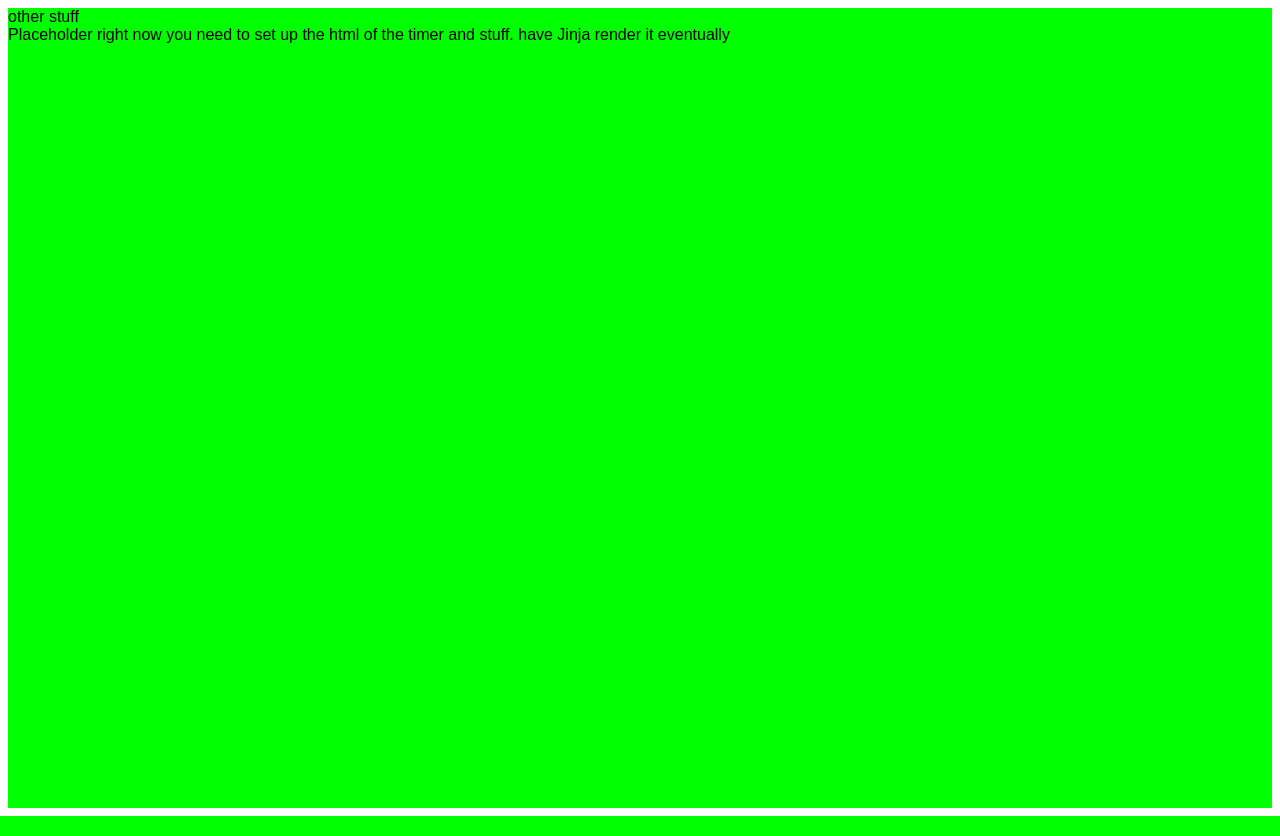
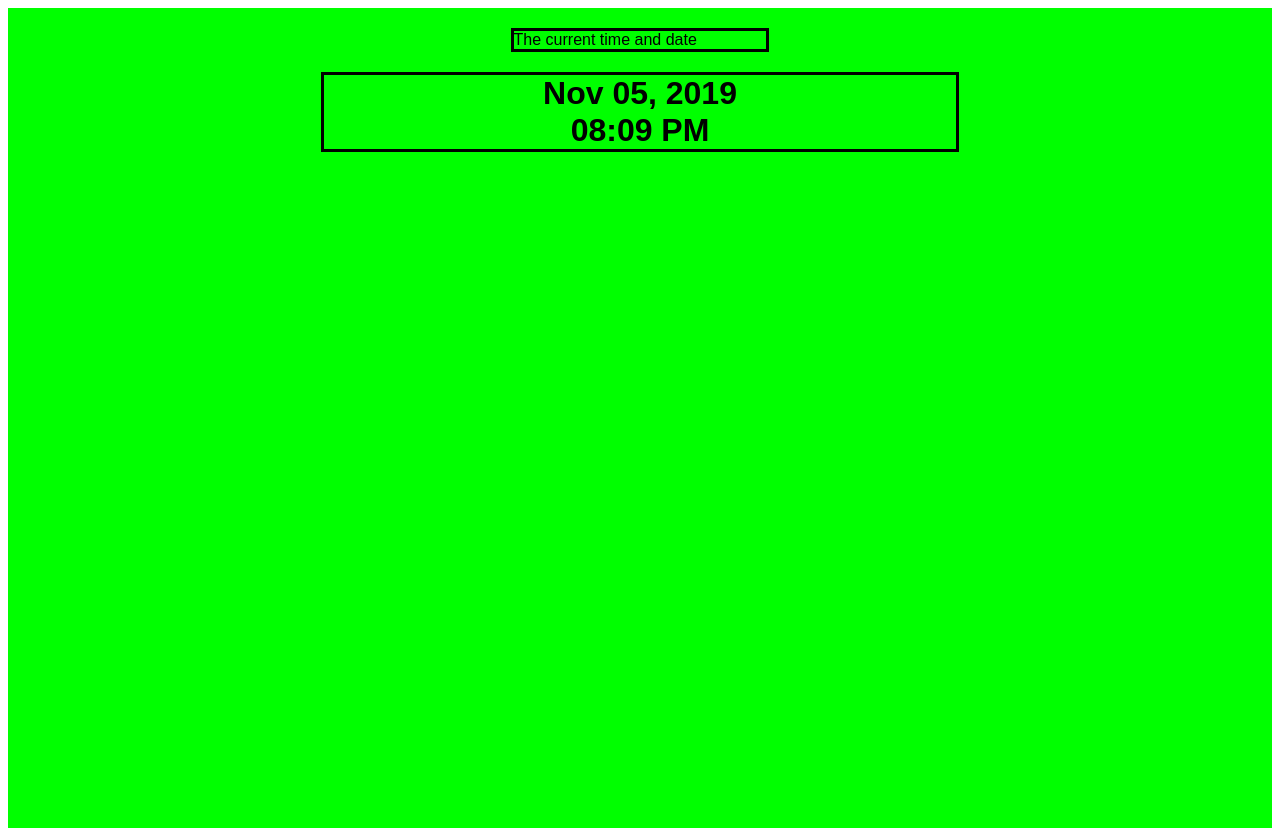
Before and after one commit to Cakeday/PythonStack, a Django app: page / in a window 1280 px wide. Run offline with Django 3.2, Linux system fonts and the light colour scheme.

Commit message:
Added the TimeDisplay assignment

```diff
--- a/Django/DjangoIntro/TimeDisplay/apps/CurrentTime/static/CurrentTime/css/styles.css
+++ b/Django/DjangoIntro/TimeDisplay/apps/CurrentTime/static/CurrentTime/css/styles.css
@@ -6,4 +6,18 @@
 div.wrapper{
     background-color: lime;
     min-height: 800px;
+    padding-top: 20px;
 }
+
+    p.heading{
+        border-style: solid;
+        width: 20%;
+        margin: 0px auto 20px;
+    }
+
+    h1.timer{
+        border-style: solid;
+        width: 50%;
+        margin: 0px auto;
+        text-align: center;
+    }
--- a/Django/DjangoIntro/TimeDisplay/apps/CurrentTime/templates/CurrentTime/index.html
+++ b/Django/DjangoIntro/TimeDisplay/apps/CurrentTime/templates/CurrentTime/index.html
@@ -10,12 +10,13 @@
 </head>
 <body>
 
-    <div class="wrapper">other stuff
+    <div class="wrapper">
 
-        <div class="timer">Placeholder
-                            right now you need to set up the html of the timer and stuff. have Jinja render it eventually
+        <p class="heading">The current time and date</p>
 
-        </div>
+        <h1 class="timer">
+            {{calendar}} <br> {{hour}}
+        </h1>
 
 
 
--- a/Django/DjangoIntro/TimeDisplay/apps/CurrentTime/views.py
+++ b/Django/DjangoIntro/TimeDisplay/apps/CurrentTime/views.py
@@ -1,6 +1,11 @@
 from django.shortcuts import render, HttpResponse
+from time import gmtime, strftime
 
 def index(request):
-    return render(request, 'CurrentTime/index.html')
+    context = {
+        "calendar" : strftime("%b %d, %Y", gmtime()),
+        "hour" : strftime("%I:%M %p", gmtime())
+    }
+    return render(request, 'CurrentTime/index.html', context)
 
 # Create your views here.
```
